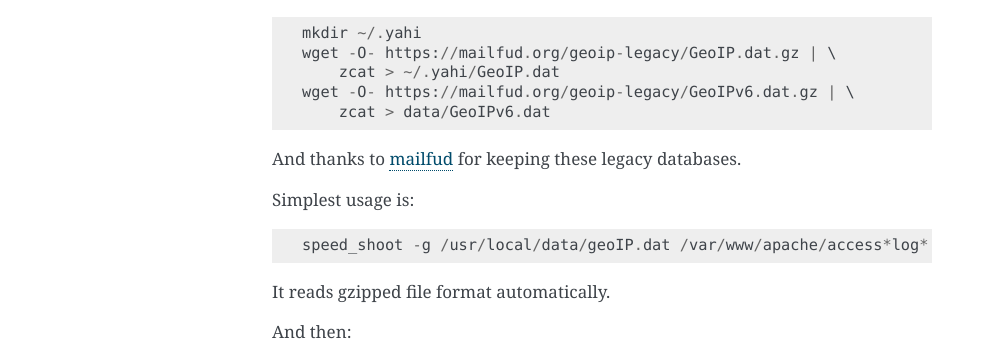
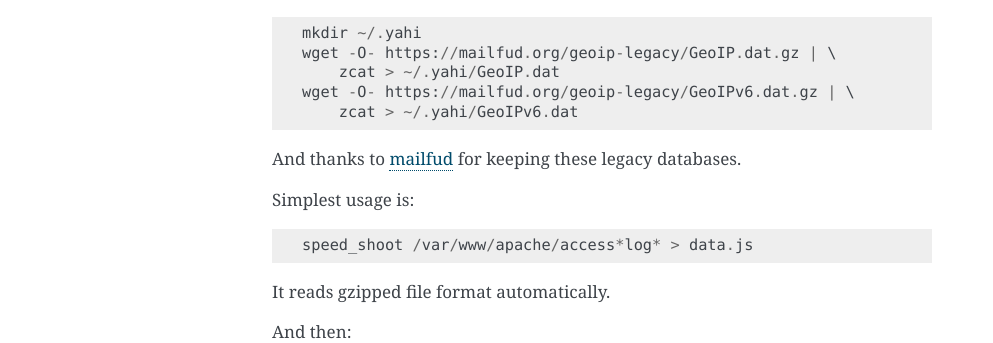
Before and after one commit to jul/yahi, a Sphinx documentation site: the page built from docs/source/intro.rst, in a window 1280 px wide. Shown: the part 710-1053 px from the top of the page, without its empty margins (148-1141 px from the left). Built offline with Sphinx 7.4.7, drawn with Linux system fonts in a browser that asks for light colours.

Commit message:
doc on readthedocs updated cf 0.2.9

```diff
--- a/docs/source/intro.rst
+++ b/docs/source/intro.rst
@@ -37,7 +37,7 @@ First you need a geoIP database in legacy format::
     wget -O- https://mailfud.org/geoip-legacy/GeoIP.dat.gz | \
         zcat > ~/.yahi/GeoIP.dat
     wget -O- https://mailfud.org/geoip-legacy/GeoIPv6.dat.gz | \
-        zcat > data/GeoIPv6.dat
+        zcat > ~/.yahi/GeoIPv6.dat
 
 
 And thanks to `mailfud <http://mailfud.org>`_ for keeping these legacy databases.
@@ -45,7 +45,7 @@ And thanks to `mailfud <http://mailfud.org>`_ for keeping these legacy databases
 
 Simplest usage is::
 
-    speed_shoot -g /usr/local/data/geoIP.dat /var/www/apache/access*log* > data.js
+    speed_shoot /var/www/apache/access*log* > data.js
 
 It reads gzipped file format automatically.
 
```
